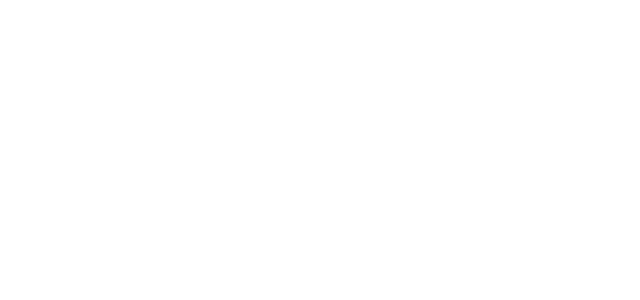
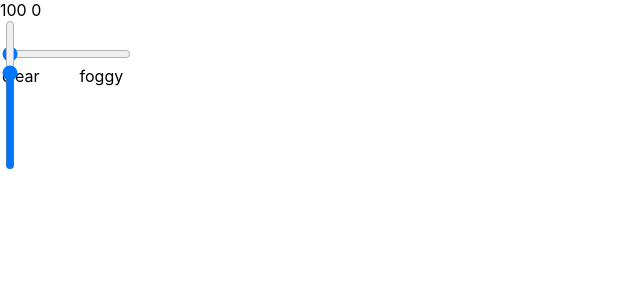
Before and after one commit to SquireOfSoftware/fit_car, a React (Create React App) app: page /oil/add in a window 1280 px wide. Before the commit this address had no page. Shown: the top 300 px of the page, without its empty margins (0-640 px from the left). Built offline with nearby package versions, Linux system fonts and the light colour scheme.

Commit message:
Adding the initial page for oil checks
- I got two sliders kind of working though they are not really supported so I may need to switch it over to custom objects

```diff
--- a/src/App.js
+++ b/src/App.js
@@ -3,6 +3,7 @@
 import { AddMileageButton } from "./components/mileage/AddMileageForm";
 import { ReportButton } from "./components/events/Report";
 import { FuelUpButton } from "./components/fuel/FuelUp";
+import { AddOilCheckButton } from "./components/oil/AddOilCheckPage";
 import Breadcrumb from "./components/breadcrumb/Breadcrumb";
 import { ViewCarsButton } from "./components/car/ViewCarsPage";
 import { useState, useEffect } from "react";
@@ -52,6 +53,9 @@
             <Link to="/cars">
               <ViewCarsButton />
             </Link>
+            <Link to="/oil/add">
+              <AddOilCheckButton />
+            </Link>
           </nav>
           <Outlet />
         </>
--- /dev/null
+++ b/src/components/oil/AddOilCheckPage.js
@@ -0,0 +1,68 @@
+import styles from "./AddOilCheckPage.module.css";
+import sharedStyles from "../SharedCard.module.css";
+import { useState } from "react";
+
+export default function AddOilCheckPage() {
+  const [oilLevel, setOilLevel] = useState(100);
+  const [oilColour, setOilColour] = useState(0);
+
+  const changeOilColour = (event) => {
+    console.log(event.target.value);
+    setOilColour(event.target.value);
+  };
+
+  const changeOilLevel = (event) => {
+    setOilLevel(event.target.value);
+  };
+
+  return (
+    <>
+      <div>
+        {oilLevel} {oilColour}
+      </div>
+      <div>
+        <input
+          className={styles.oilLeveller}
+          type="range"
+          onChange={changeOilLevel}
+          value={oilLevel}
+          min="0"
+          max="150"
+        />
+      </div>
+      <div>
+        <input
+          type="range"
+          onChange={changeOilColour}
+          value={oilColour}
+          lists={styles.tickmarks}
+        />
+        <datalist id={styles.tickmarks}>
+          <option value="0" label="clear"></option>
+          <option value="10"></option>
+          <option value="20"></option>
+          <option value="30"></option>
+          <option value="40"></option>
+          <option value="50"></option>
+          <option value="60"></option>
+          <option value="70"></option>
+          <option value="80"></option>
+          <option value="90"></option>
+          <option value="100" label="foggy"></option>
+        </datalist>
+      </div>
+    </>
+  );
+}
+
+export function AddOilCheckButton() {
+  return (
+    <div className={[sharedStyles.cardButton].join(" ")}>
+      <div className={[sharedStyles.animatedCard].join(" ")}>
+        <div className={[sharedStyles.animatedCardText].join(" ")}>
+          Add Oil Check
+        </div>
+      </div>
+    </div>
+  );
+}
--- /dev/null
+++ b/src/components/oil/AddOilCheckPage.module.css
@@ -0,0 +1,11 @@
+#tickmarks {
+  display: flex;
+}
+
+.oilLeveller {
+  width: 150px;
+  height: 20px;
+  margin: 0;
+  transform-origin: 75px 75px;
+  transform: rotate(-90deg);
+}
--- a/src/index.js
+++ b/src/index.js
@@ -12,6 +12,7 @@
 import EditCarPage from "./components/car/EditCarPage";
 import ViewCarsPage from "./components/car/ViewCarsPage";
 import AddCarPage from "./components/car/AddCarPage";
+import AddOilCheckPage from "./components/oil/AddOilCheckPage";
 
 const rootElement = document.getElementById("root");
 
@@ -19,13 +20,14 @@
   <BrowserRouter basename={process.env.PUBLIC_URL}>
     <Routes>
       <Route path="/" element={<App />}></Route>
-      <Route path="mileage/add" element={<AddNewMileage/>} />
-      <Route path="mileage" element={<ReadMileage/>} />
-      <Route path="fuel/add" element={<FuelUp/>} />
+      <Route path="mileage/add" element={<AddNewMileage />} />
+      <Route path="mileage" element={<ReadMileage />} />
+      <Route path="fuel/add" element={<FuelUp />} />
       <Route path="cars" element={<ViewCarsPage />} />
-      <Route path="cars/add" element={<AddCarPage/>} />
+      <Route path="cars/add" element={<AddCarPage />} />
       <Route path="cars/:carId/edit" element={<EditCarPage />} />
-      <Route path="report" element={<Report/>} />
+      <Route path="report" element={<Report />} />
+      <Route path="oil/add" element={<AddOilCheckPage />} />
     </Routes>
   </BrowserRouter>,
   rootElement
```
